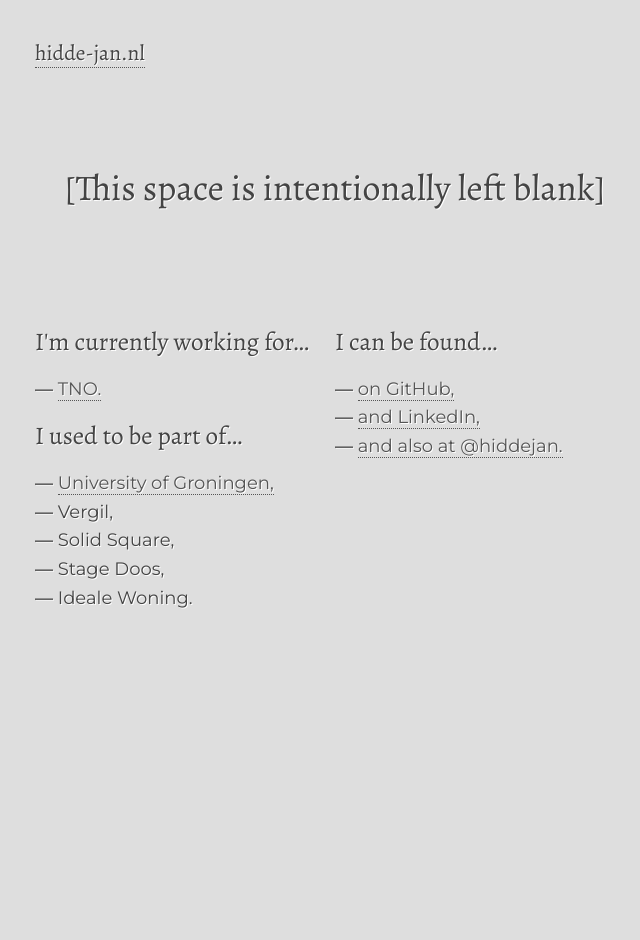
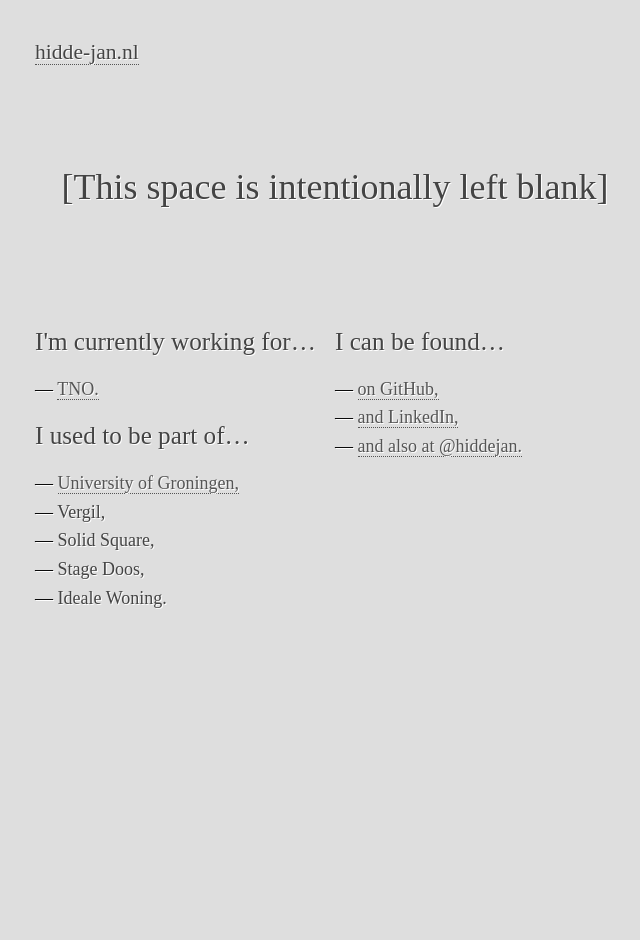
Before and after one commit to hidde-jan/hidde-jan.github.io, a Jekyll site: the page built from index.html, in a window 1280 px wide. Shown: the whole page, without its empty margins (305-945 px from the left). Built offline with Jekyll 4.4.1, drawn with Linux system fonts in a browser that asks for light colours.

Commit message:
Update _common.scss

```diff
--- a/_sass/_common.scss
+++ b/_sass/_common.scss
@@ -20,12 +20,11 @@ body {
   text-shadow: 1px 1px white;
   color: #444;
   width: 600px;
-  font-family: 'Montserrat', sans-serif;
+  font-family: 'Crimson Text', serif;
 }
 
 h1, h2,
 .blank {
-  font-family: 'Alegreya', serif;
   font-style: normal;
   font-weight: 400;
   letter-spacing: 0em;
```
